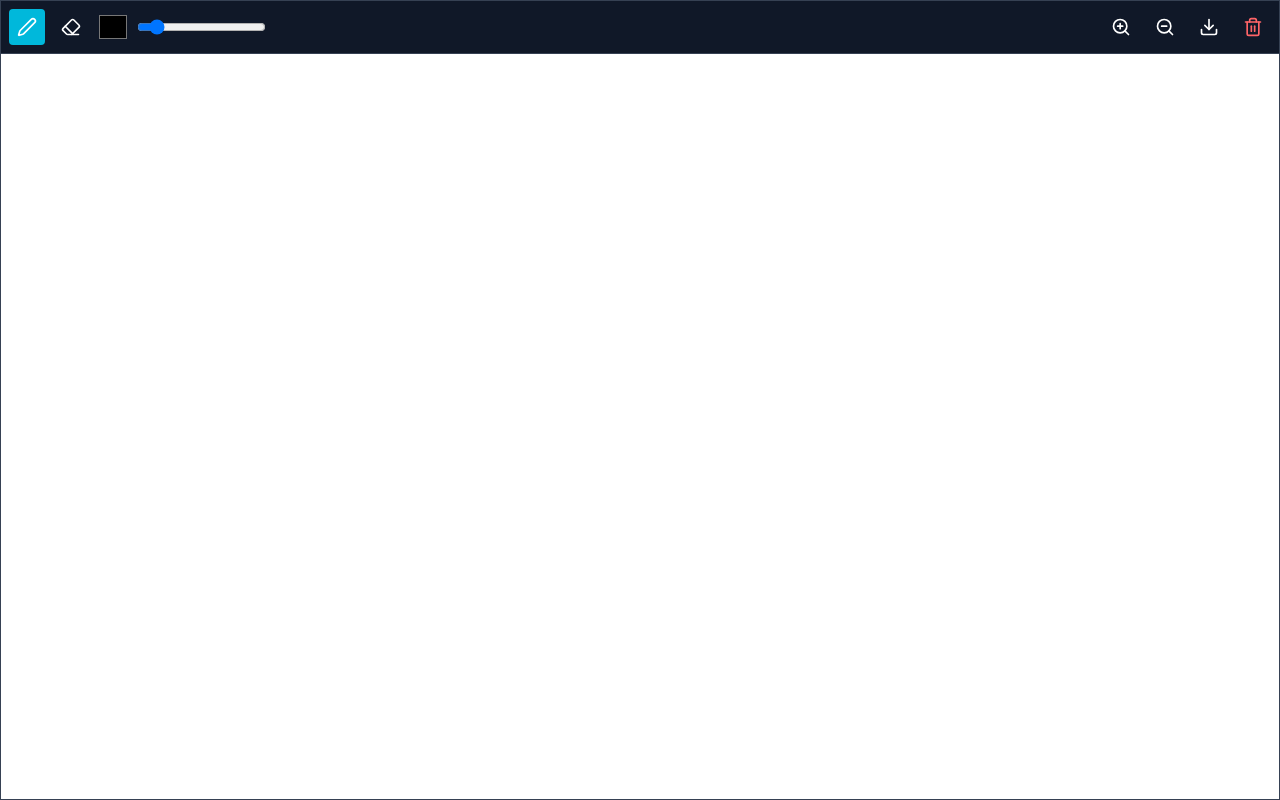
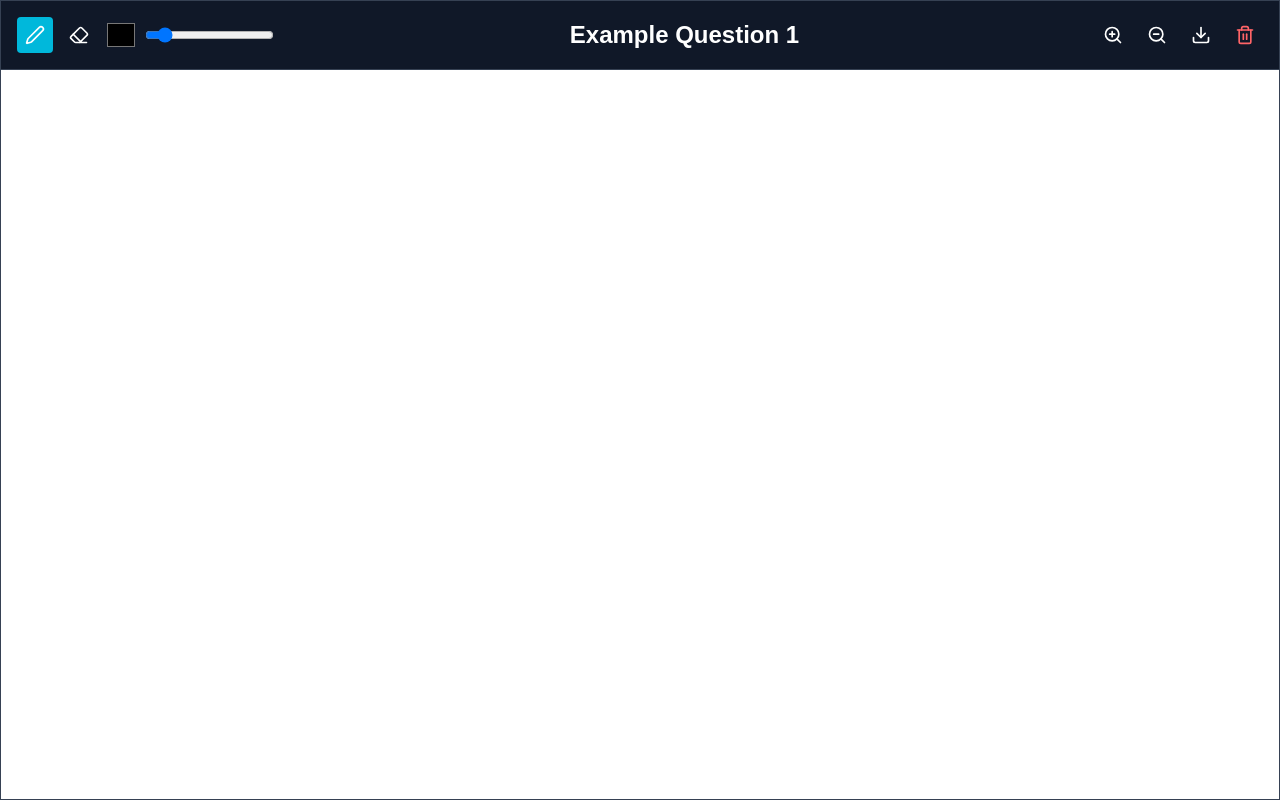
Before and after one commit to KaziAmin110/Revision, a Next.js app in the folder frontend/: page /whiteboard in a window 1280 px wide. Built offline with nearby package versions, Linux system fonts and the light colour scheme.

Commit message:
Added Question Input Field

```diff
--- a/frontend/components/WhiteBoard.tsx
+++ b/frontend/components/WhiteBoard.tsx
@@ -111,7 +111,7 @@ const Whiteboard = () => {
 
   return (
     <div className="w-full flex-1 flex flex-col bg-white overflow-hidden border border-gray-700">
-      <div className="toolbar bg-gray-900 p-2 flex items-center justify-between gap-2 border-b border-gray-700">
+      <div className="toolbar bg-gray-900 p-4 flex items-center justify-between gap-2 border-b border-gray-700">
         <div className="flex items-center gap-2">
           <button
             onClick={() => setTool("pen")}
@@ -147,6 +147,9 @@ const Whiteboard = () => {
             className="cursor-pointer"
             title="Line Width"
           />
+        </div>
+        <div className="flex-grow text-white text-center font-semiobold">
+          <h1 className="text-2xl font-bold">Example Question 1</h1>
         </div>
         <div className="flex items-center gap-2">
           <button
```
